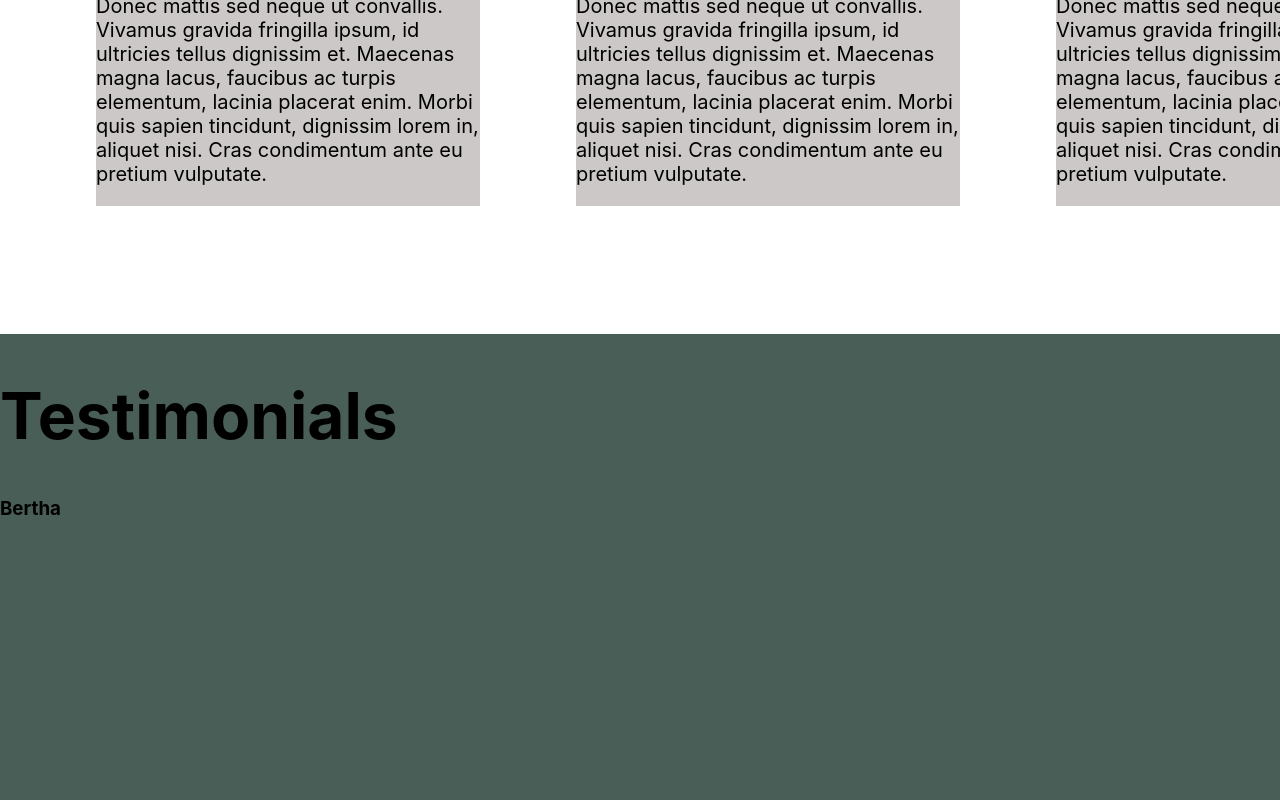
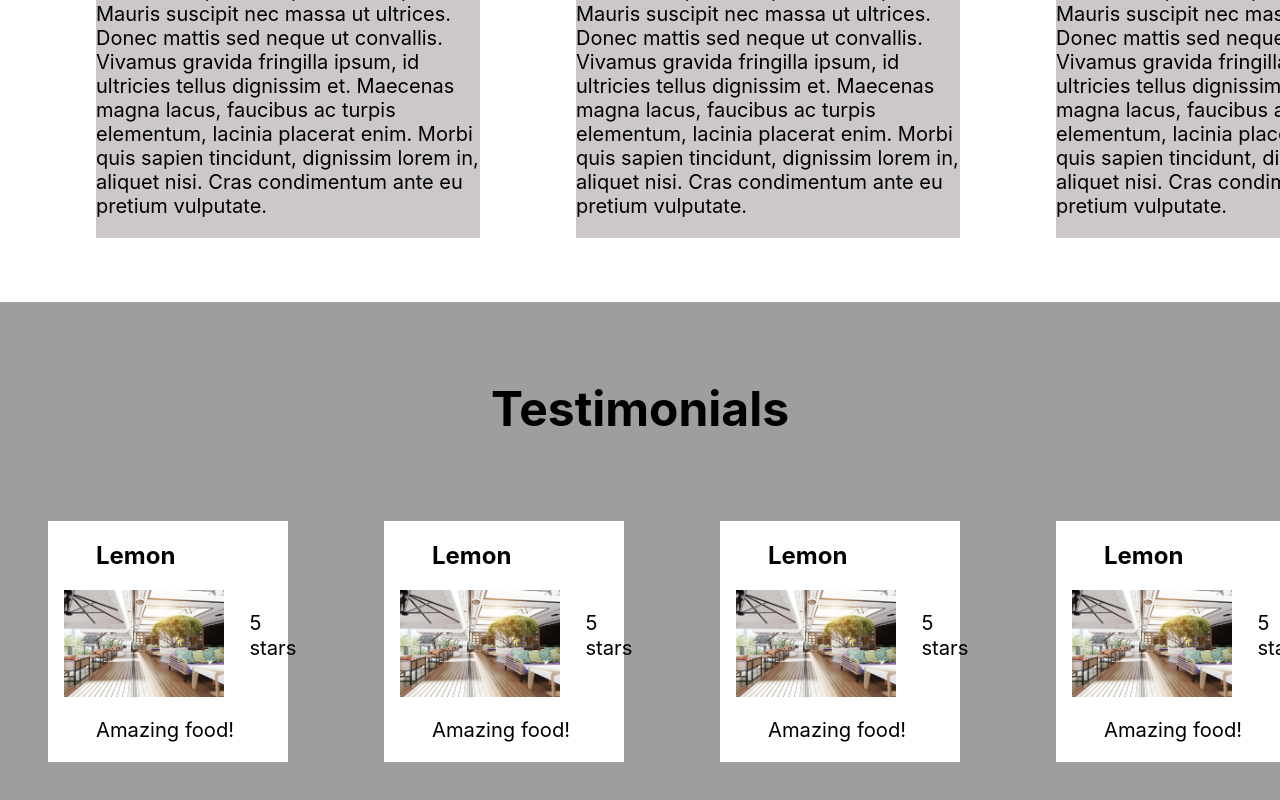
Before and after one commit to hslo244/meta-capstone, a React (Create React App) app: page / in a window 1280 px wide. Shown: the part 1470-2270 px from the top of the page. Before the commit the page ends 2008 px from the top, so only its background shows below. Built offline with nearby package versions, Linux system fonts and the light colour scheme.

Commit message:
Made testimonials look more like wireframe

```diff
--- /dev/null
+++ b/src/CallToAction.css
@@ -0,0 +1,14 @@
+button.reserve {
+    float: left;
+    background-color: #C3A512;
+    color: rgb(0, 0, 0);
+    padding: 10px 20px;
+    border: none;
+    border-radius: 21px;
+    font-family: 'Karla', 'Tahoma';
+    font-size: 1.9em;
+    font-stretch: expanded;
+    margin-right: 2em;
+    margin-top: -2em;
+    width: 10em;
+}
--- a/src/CallToAction.js
+++ b/src/CallToAction.js
@@ -1,3 +1,4 @@
+import './CallToAction.css';
 
 export function CallToAction() {
     return(
@@ -5,6 +6,7 @@ export function CallToAction() {
             <h1 class = 'intro'>Little Lemon</h1>
             <h2 class="intro">Chicago</h2>
             <p class="intro">Lorem ipsum dolor sit amet, consectetur adipiscing elit. Quisque fringilla diam vel lectus commodo rutrum. Sed orci neque, efficitur a commodo sollicitudin, ornare in lectus. </p>
+            <button type="reserve">Online Menu</button>
         </>
     );
 }
--- /dev/null
+++ b/src/CustomersSay.css
@@ -0,0 +1,51 @@
+div.testim {
+    background:rgb(159, 158, 158);
+    height: 600px;
+    margin-top:77rem;
+    padding-top: 0%;
+    position: relative;
+}
+
+div.testim2 {
+    display:flex;
+    align-items: center;
+    justify-content: space-around;
+}
+
+h1.testim {
+    padding-top: 6%;
+    text-align: center;
+    font-size: 3rem;
+    padding-bottom: 4%;
+}
+
+p.person {
+    font-size: 2ch;
+    margin-left:3rem;
+    margin-right: 3rem;
+}
+
+p.rating {
+    font-size: 2ch;
+    margin-left: 2ch;
+}
+
+h2.person {
+    margin-left:3rem;
+}
+
+div.person {
+    margin-left: 3rem;
+    margin-right: 3rem;
+    background-color: white;
+    width: 15rem;
+}
+
+img.placeImg {
+    width: 10rem;
+    margin-left: 1rem;
+}
+
+div.nestedPerson {
+    display:flex;
+}
--- a/src/CustomersSay.js
+++ b/src/CustomersSay.js
@@ -1,18 +1,53 @@
-
+import './CustomersSay.css'
+import Restaurant from './restaurant.jpg'
 
 export function CustomersSay() {
     return(
         <>
-            <div class="testimonials">
-                <h1>Testimonials</h1>
-                <div>
-                    <div class='people'>
-                        <h3>Bertha</h3>
-                    </div>
-                    <div class='people'>
-
+            <div class="testim">
+                <h1 class="testim">Testimonials</h1>
+                {/* <button type="button">Online Menu</button> */}
+                <div class ='testim2'>
+                    <div class='showcase'>
+                        <div class='person'>
+                            <h2 class='person'>Lemon</h2>
+                                <div class='nestedPerson'>
+                                    <img src={Restaurant} alt='Place' class="placeImg"/>
+                                    <p class='rating'>5 stars</p>
+                                </div>
+                            <p class="person">Amazing food!
+                            </p>
+                        </div>
+                        <div class='person'>
+                            <h2 class='person'>Lemon</h2>
+                                <div class='nestedPerson'>
+                                    <img src={Restaurant} alt='Place' class="placeImg"/>
+                                    <p class='rating'>5 stars</p>
+                                </div>
+                            <p class="person">Amazing food!
+                            </p>
+                        </div>
+                        <div class='person'>
+                            <h2 class='person'>Lemon</h2>
+                                <div class='nestedPerson'>
+                                    <img src={Restaurant} alt='Place' class="placeImg"/>
+                                    <p class='rating'>5 stars</p>
+                                </div>
+                            <p class="person">Amazing food!
+                            </p>
+                        </div>
+                        <div class='person'>
+                            <h2 class='person'>Lemon</h2>
+                                <div class='nestedPerson'>
+                                    <img src={Restaurant} alt='Place' class="placeImg"/>
+                                    <p class='rating'>5 stars</p>
+                                </div>
+                            <p class="person">Amazing food!
+                            </p>
+                        </div>
                     </div>
                 </div>
+
             </div>
         </>
     );
--- a/src/Specials.css
+++ b/src/Specials.css
@@ -1,6 +1,7 @@
 div.specials {
     background:white;
     height: 1200px;
+    position: absolute;
 }
 
 h1.specials {
@@ -11,9 +12,8 @@ h1.specials {
 }
 
 button {
-    float: right;
     background-color: #C3A512;
-    color: white;
+    color: rgb(0, 0, 0);
     padding: 10px 20px;
     border: none;
     border-radius: 21px;
@@ -24,6 +24,15 @@ button {
     margin-top: -2em;
     width: 10em;
 }
+
+button {
+    float: right;
+}
+
+/* button:hover {
+    color: white;
+    background-color: black;
+} */
 
 div.item {
     width: 24rem;
--- a/src/Specials.js
+++ b/src/Specials.js
@@ -6,7 +6,7 @@ export function Specials() {
         <>
             <div class="specials">
                 <h1 class="specials">Specials</h1>
-                <button type="button">Click Me</button>
+                <button type="menu1">Online Menu</button>
                 <div class='showcase'>
                     <div class='item'>
                         <img src={Dessert} alt='Dessert' class="itemImg"/>
```
Also changed, not shown: src/Testimonials.js (added, +7 -0 lines), src/restaurant.jpg (added).
